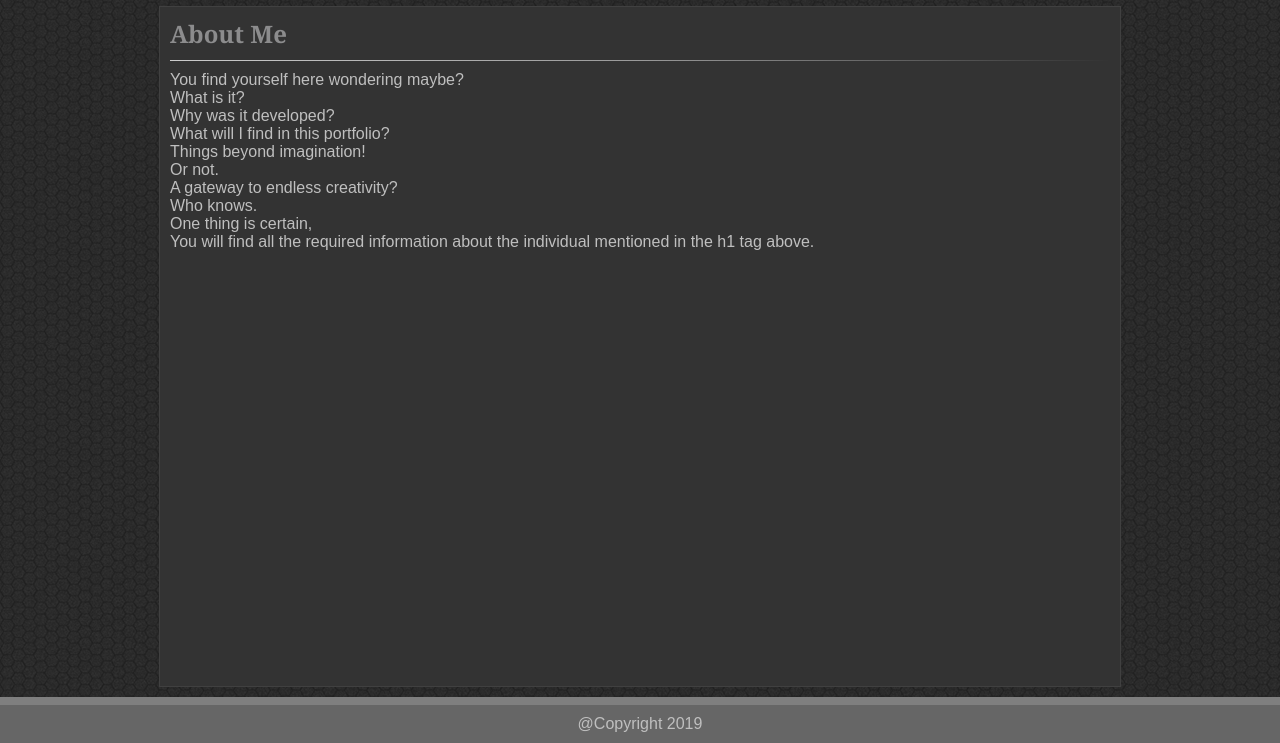
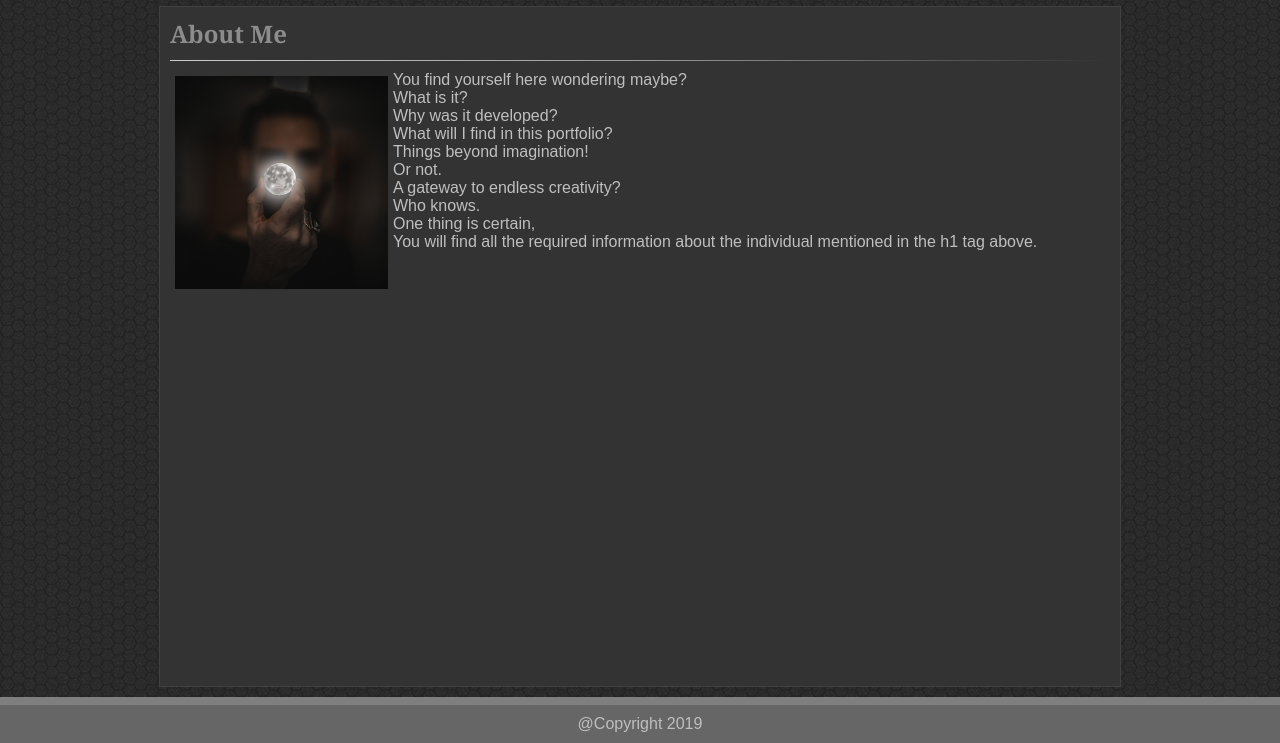
Before and after one commit to QuantumPhilosophy/basic-portfolio, a plain HTML site: page index.html in a window 1280 px wide. Shown: the part 57-800 px from the top of the page. Drawn offline with Linux system fonts and the light colour scheme.

Commit message:
add profile pic to index page and supporting css

```diff
--- a/assets/css/styles.css
+++ b/assets/css/styles.css
@@ -94,3 +94,10 @@ footer {
 p {
     margin: 10px;
 }
+
+img {
+    float: left;
+    height: 213px;
+    width: 213px;
+    margin: 5px;
+}
--- a/index.html
+++ b/index.html
@@ -19,7 +19,7 @@
 <section>
   <h2>About Me</h2>
   <hr>
-  <p>You find yourself here wondering maybe?<br/>
+  <p><img src="assets/images/moon-2134881_640.jpg">You find yourself here wondering maybe?<br/>
     What is it?<br/>
     Why was it developed?<br/>
     What will I find in this portfolio?<br/>
```
Also changed, not shown: assets/images/moon-2134881_640.jpg (added).
